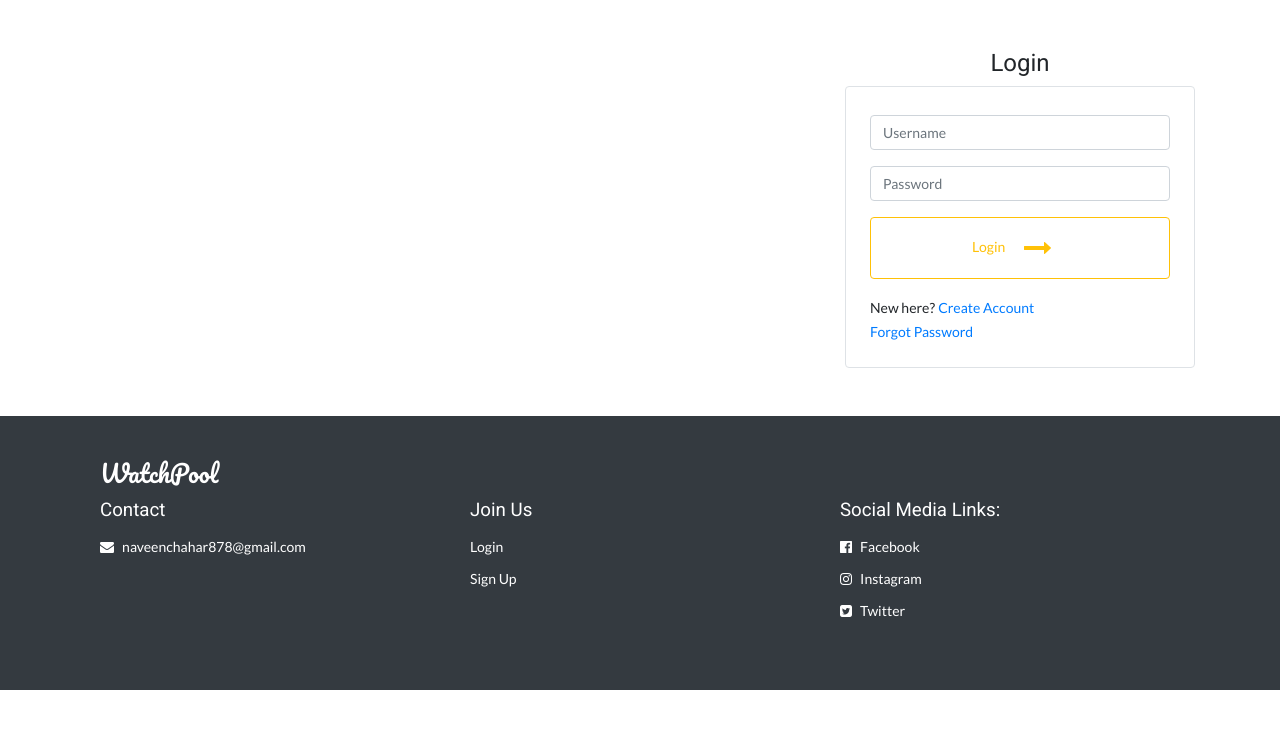
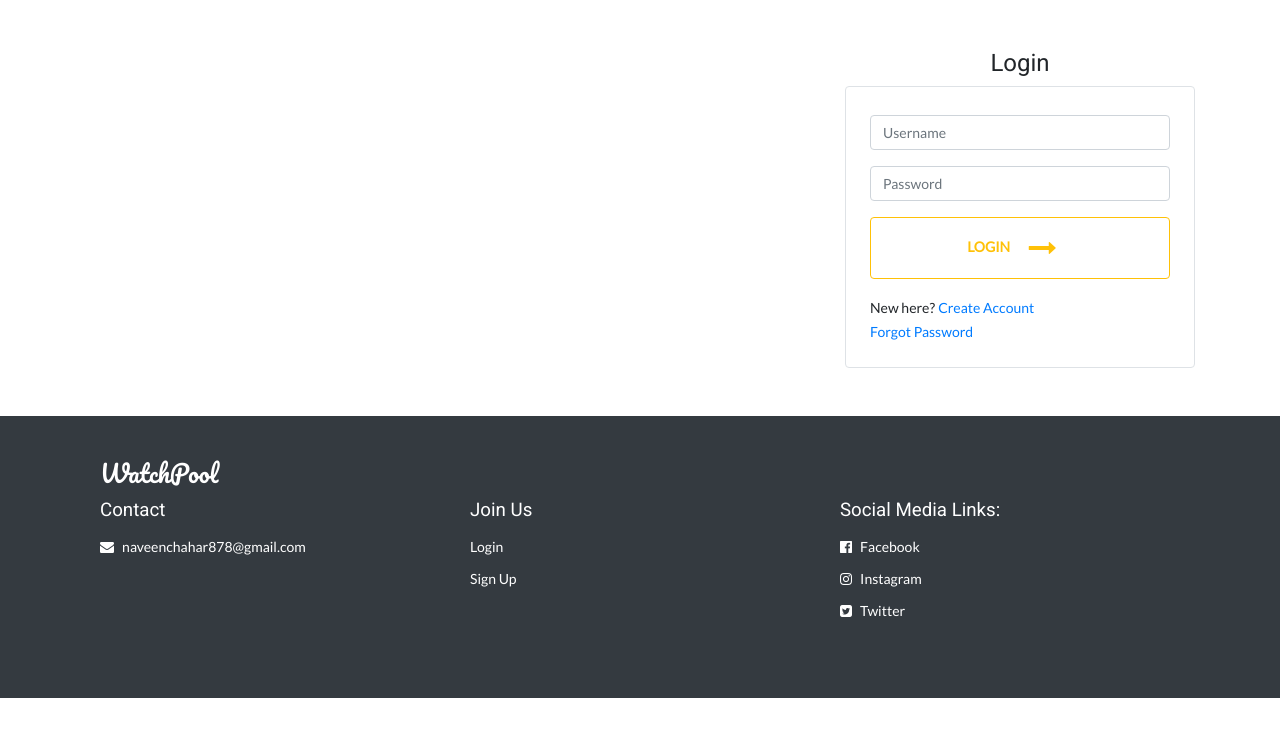
Before and after one commit to inaveenchahar/e-mart, a Django app: page /accounts/login/ in a window 1280 px wide. Shown: the part 62-800 px from the top of the page. Run offline with Django 3.2, Linux system fonts and the light colour scheme; some libraries are stand-ins or nearby versions.

Commit message:
chore(main):login/sing up button given more paddding x

```diff
--- a/accounts/templates/login_view.html
+++ b/accounts/templates/login_view.html
@@ -35,7 +35,7 @@
                             {% csrf_token %}
                                 <p class="mb-3 mt-1">{{ form.username }}</p>
                                 <p class="my-3">{{ form.password }}</p>
-                                <button type="submit" class="btn btn-outline-warning btn-block py-3 my-3">
+                                <button type="submit" class="btn btn-outline-warning btn-block py-3 my-3 text-uppercase font-weight-bold">
                                     Login <i class="fa px-3 fa-2x fa-long-arrow-right my-0" aria-hidden="true" style="vertical-align: middle"></i>
                                 </button>
                             </form>
--- a/accounts/templates/sign_up.html
+++ b/accounts/templates/sign_up.html
@@ -35,7 +35,7 @@
                             <p class="my-3">{{ form.username }}</p>
                             <p class="my-3">{{ form.email }}</p>
                             <p class="my-3">{{ form.password }}</p>
-                            <button type="submit" class="btn btn-outline-warning btn-block py-3 my-3">
+                            <button type="submit" class="btn btn-outline-warning btn-block py-3 my-3 text-uppercase font-weight-bold">
                                 Sign Up <i class="fa px-3 fa-2x fa-long-arrow-right my-0" aria-hidden="true" style="vertical-align: middle"></i>
                             </button>
                         </form>
--- a/main/templates/base.html
+++ b/main/templates/base.html
@@ -71,9 +71,9 @@
                         </div>
                     </li>
                 {% else %}
-                    <li class="nav-item">
-                        <a href="{% url 'accounts:login' %}" class="btn nav-link font-weight-bold text-uppercase btn-light border text-dark px-3 d-inline-block mr-md-2">Login</a>
-                        <a href="{% url 'accounts:sign_up' %}" class="btn btn-warning nav-link font-weight-bold text-uppercase text-dark px-4 d-inline-block">Sign Up</a>
+                    <li class="nav-item clearfix text-left">
+                        <a href="{% url 'accounts:login' %}" class="btn nav-link font-weight-bold text-uppercase btn-light border text-dark px-5 px-md-3 d-inline-block mr-md-2">Login</a>
+                        <a href="{% url 'accounts:sign_up' %}" class="btn btn-warning nav-link font-weight-bold text-uppercase text-dark px-5 px-md-4 float-right float-md-none d-inline-block">Sign Up</a>
                     </li>
                 {% endif %}
             </ul>
@@ -81,7 +81,7 @@
         </div>
 
          <!-- search form for smaller and below smaller screen. it will be hidden on above smaller screens(e.g. medium and large) -->
-        <form class="form-inline my-2 d-md-none" action="{% url 'main:product_search' %}" method="GET">
+        <form class="form-inline mt-1 mb-2 d-md-none" action="{% url 'main:product_search' %}" method="GET">
             <div class="input-group">
                 <input type="search" class="form-control" placeholder="Search" size="50" name="q" value="{{ request.GET.q }}">
                 <div class="input-group-append">
--- a/main/templates/footer.html
+++ b/main/templates/footer.html
@@ -1,4 +1,4 @@
-<footer class="text-white py-md-5 py-3 bg-dark">
+<footer class="text-white py-md-5 pt-5 pb-3 bg-dark">
         <div class="container">
             <div class="row mx-0">
                 <div class="col-12">
@@ -6,7 +6,7 @@
                 </div>
             </div>
             <div class="row mx-0 mt-3">
-                <div class="col-md-4">
+                <div class="col-md-4 mb-2">
                     <h3>Contact</h3>
                     <ul class="list-unstyled">
                         <li class="py-1">
@@ -17,7 +17,7 @@
                         </li>
                     </ul>
                 </div>
-                 <div class="col-md-4">
+                 <div class="col-md-4 mb-2">
                      <h3>Join Us</h3>
                      <ul class="list-unstyled">
                         <li class="py-1">
@@ -32,7 +32,7 @@
                         </li>
                      </ul>
                  </div>
-                <div class="col-md-4">
+                <div class="col-md-4 mb-2">
                     <h3>Social Media Links:</h3>
                     <ul class="list-unstyled">
                         <li class="py-1">
```
